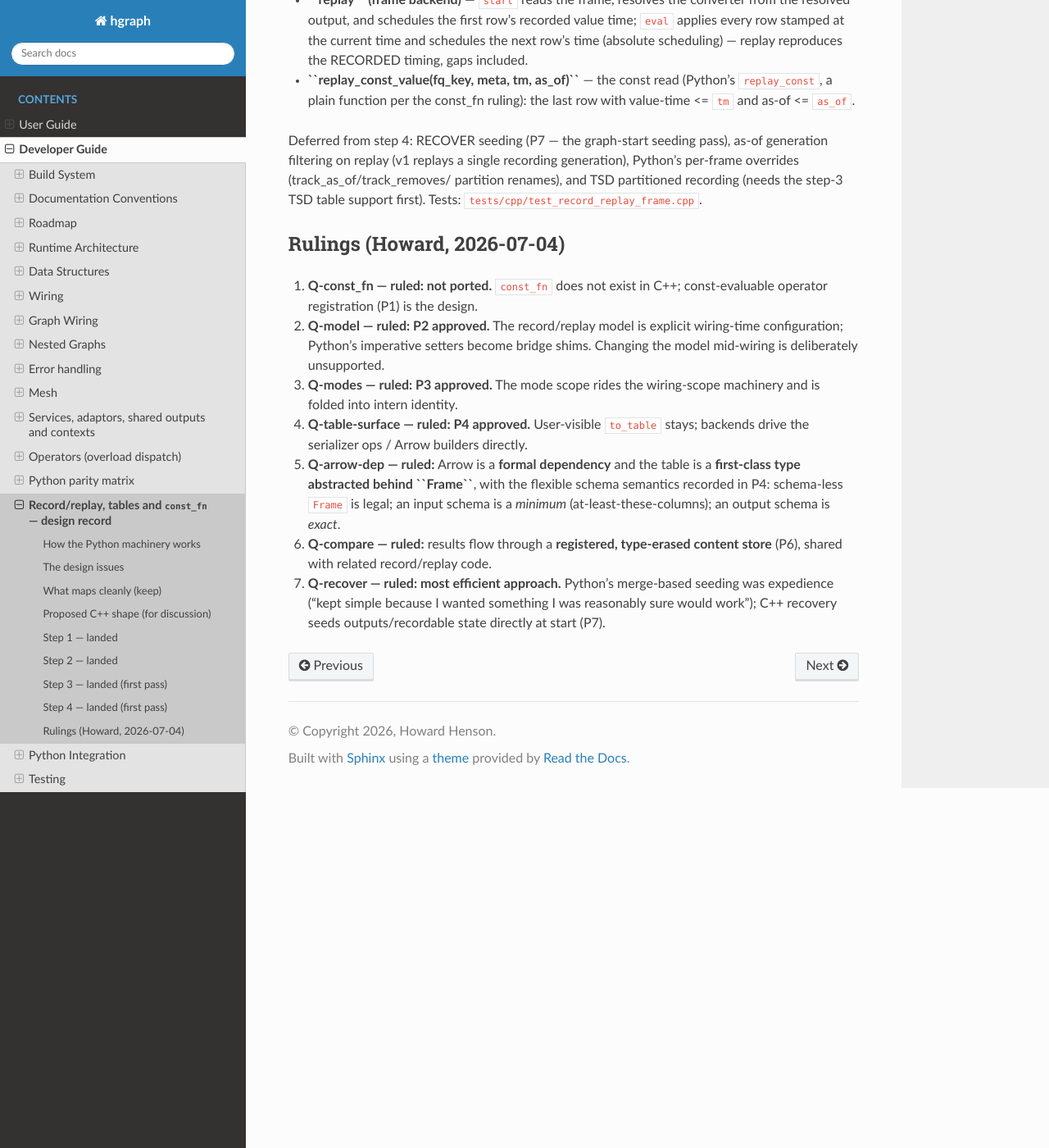
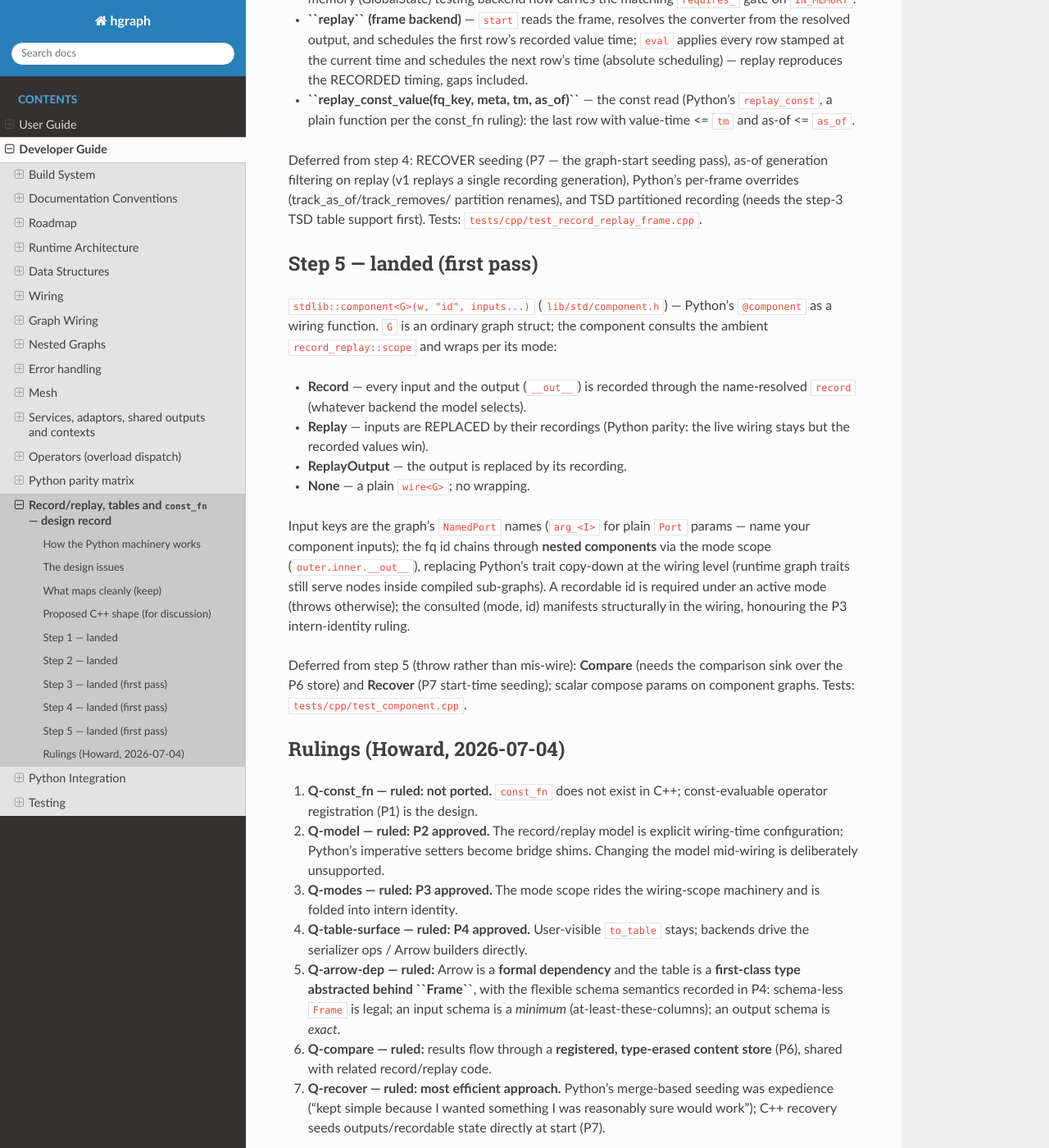
Before and after one commit to hhenson/hg_cpp, a Sphinx documentation site: the page built from docs/source/developer_guide/record_replay_table.rst, in a window 1280 px wide and 1400 px high, scrolled down 7028 px. Shown: the whole window at 82% size. Built offline with Sphinx 7.4.7 and the Read the Docs theme 3.1.0, drawn with Linux system fonts in a browser that asks for light colours; some of the changed text lies outside the part shown.

Commit message:
Step 5: component<G> - Python's @component as a wiring function
The final step of the record/replay/table design record sequence.

- lib/std/component.h: stdlib::component<G>(w, "id", inputs...) wires an
  ordinary graph struct through the ambient record_replay::scope:
  Record wraps every input and the output (__out__) with the name-resolved
  record operator (whatever backend the active model selects); Replay
  REPLACES inputs with their recordings (Python parity); ReplayOutput
  replaces the output; no ambient mode = a plain wire<G>.
- Input keys are the graph's NamedPort names (arg_<I> for unnamed ports);
  nested components chain fully-qualified ids by pushing the mode scope
  (outer.inner.__out__) - the wiring-level replacement for Python's trait
  copy-down (runtime graph traits still serve compiled sub-graphs).
- A recordable id is required under an active mode (throws otherwise); the
  consulted (mode, id) manifests structurally in the wiring, honouring the
  P3 intern-identity ruling.
- Deferred, throwing rather than mis-wiring: Compare (needs the comparison
  sink over the P6 store) and Recover (P7 start-time seeding); scalar
  compose params.

Tests: test_component.cpp (record of named inputs + output with
pass-through, replay replacing live inputs, replay-output, nested fq-id
chaining, plain mode + missing-id error). 782/782 plain and ASAN/UBSAN.

Co-Authored-By: Claude Fable 5 <noreply@anthropic.com>

```diff
--- a/docs/source/developer_guide/record_replay_table.rst
+++ b/docs/source/developer_guide/record_replay_table.rst
@@ -205,7 +205,9 @@ const-evaluable operator for explicit wiring-time reads.
    kind + ``to_table``/``from_table``.
 4. **DONE (2026-07-04, first pass)** — the Arrow record/replay backend +
    ``replay_const`` reads (RECOVER seeding remains — see below).
-5. ``@component`` on top of all of it.
+5. **DONE (2026-07-04, first pass)** — ``component<G>``
+   (Record / Replay / ReplayOutput; Compare + Recover throw pending their
+   pieces).
 
 Step 1 — landed
 ---------------
@@ -378,6 +380,35 @@ generation), Python's per-frame overrides (track_as_of/track_removes/
 partition renames), and TSD partitioned recording (needs the step-3 TSD
 table support first). Tests: ``tests/cpp/test_record_replay_frame.cpp``.
 
+Step 5 — landed (first pass)
+----------------------------
+
+``stdlib::component<G>(w, "id", inputs...)`` (``lib/std/component.h``) —
+Python's ``@component`` as a wiring function. ``G`` is an ordinary graph
+struct; the component consults the ambient ``record_replay::scope`` and
+wraps per its mode:
+
+- **Record** — every input and the output (``__out__``) is recorded through
+  the name-resolved ``record`` (whatever backend the model selects).
+- **Replay** — inputs are REPLACED by their recordings (Python parity: the
+  live wiring stays but the recorded values win).
+- **ReplayOutput** — the output is replaced by its recording.
+- **None** — a plain ``wire<G>``; no wrapping.
+
+Input keys are the graph's ``NamedPort`` names (``arg_<I>`` for plain
+``Port`` params — name your component inputs); the fq id chains through
+**nested components** via the mode scope (``outer.inner.__out__``),
+replacing Python's trait copy-down at the wiring level (runtime graph
+traits still serve nodes inside compiled sub-graphs). A recordable id is
+required under an active mode (throws otherwise); the consulted
+(mode, id) manifests structurally in the wiring, honouring the P3
+intern-identity ruling.
+
+Deferred from step 5 (throw rather than mis-wire): **Compare** (needs the
+comparison sink over the P6 store) and **Recover** (P7 start-time
+seeding); scalar compose params on component graphs. Tests:
+``tests/cpp/test_component.cpp``.
+
 Rulings (Howard, 2026-07-04)
 ----------------------------
 
```
Also changed, not shown: docs/source/developer_guide/parity_matrix.rst (+5 -3 lines), 4 other files.
